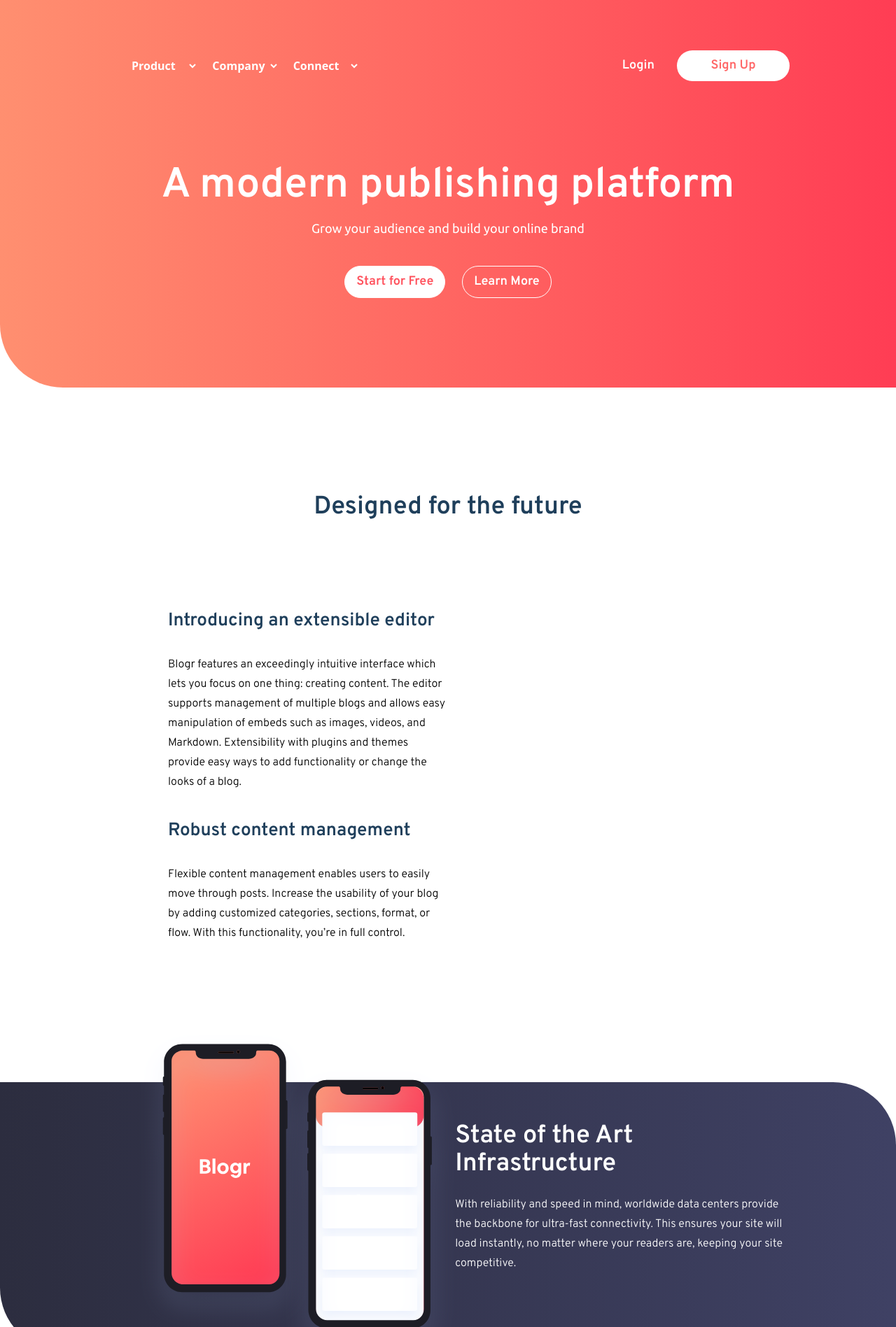
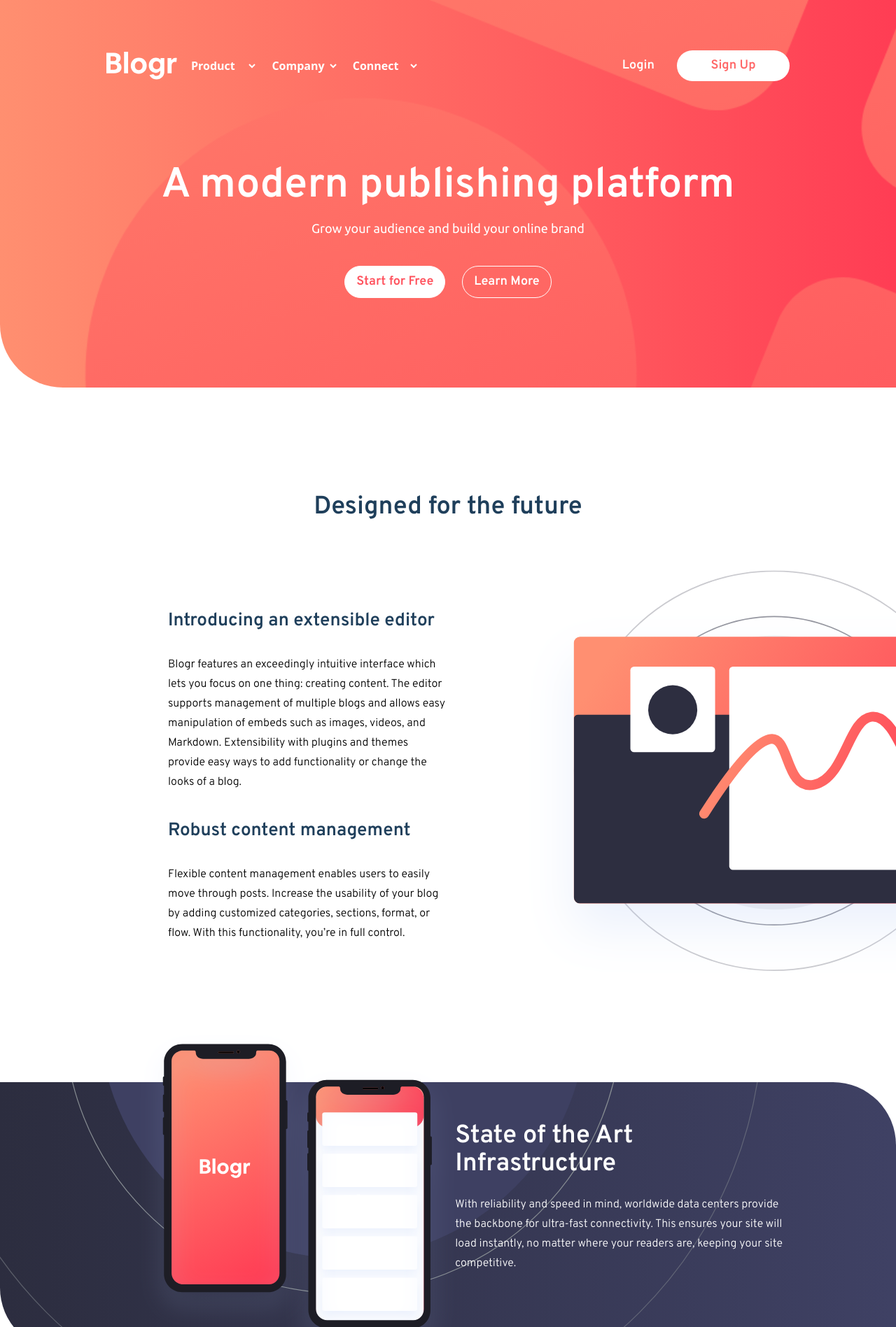
Before and after one commit to Fede2797/frontend_mentor_blogr, a website: page index.html in a window 1280 px wide. Shown: the top 1897 px of the page at 70% size. Drawn offline with Linux system fonts and the light colour scheme; the site is published under a folder, as on GitHub Pages, so addresses that start at the root find nothing; files whose address does not match are found by name.

Commit message:
Fixed path of /images to images for github pages

```diff
--- a/index.html
+++ b/index.html
@@ -16,13 +16,12 @@
 
   <!-- Intro -->
   <section class="bg-gradient-to-b lg:bg-gradient-to-r from-[#ff8f70] to-[#ff3d54] rounded-bl-[90px] overflow-hidden">
-    <!-- <div class="w-full h-full bg-[position:35%_33%] flex flex-col px-6 pt-16 rounded-bl-[90px] pb-32" style="background-image: url('/images/bg-pattern-intro-mobile.svg')"> -->
     <div class="w-full h-full bg-[position:35%_33%] flex flex-col px-6 pt-16 rounded-bl-[90px] pb-32
-    bg-[url('/images/bg-pattern-intro-mobile.svg')]
-    md:bg-[url('/images/bg-pattern-intro-desktop.svg')] md:bg-[position:25%50%] ">
+    bg-[url('images/bg-pattern-intro-mobile.svg')]
+    md:bg-[url('images/bg-pattern-intro-desktop.svg')] md:bg-[position:25%50%] ">
         <!-- Navbar -->
         <div class="flex flex-row justify-between md:max-w-4/5 lg:max-w-full lg:mx-32 items-center">
-            <a href="#"><img class="md:mr-8" src="/images/logo.svg" alt=""></a>
+            <a href="#"><img class="md:mr-8" src="images/logo.svg" alt=""></a>
             <div class="hidden md:block w-full">
                 <div class="flex justify-between">
                     <div class="flex gap-4 min-w-[330px]">
@@ -65,7 +64,7 @@
                 </div>
             </div>
             <a href="#">
-                <img class="md:hidden h-5 w-10 self-center" src="/images/icon-hamburger.svg" alt="">
+                <img class="md:hidden h-5 w-10 self-center" src="images/icon-hamburger.svg" alt="">
             </a>
         </div>
 
@@ -99,7 +98,7 @@
     <div class="flex flex-col gap-2 items-center md:flex-row-reverse md:relative">
         <div class="md:w-full">
             <div class="pt-16 pb-8 overflow-hidden md:overflow-visible md:absolute md:-translate-y-1/2 md:translate-x-2/3">
-                <img class="scale-[110%] md:scale-[180%] md:object-cover" src="/images/illustration-editor-mobile.svg" alt="">
+                <img class="scale-[110%] md:scale-[180%] md:object-cover" src="images/illustration-editor-mobile.svg" alt="">
             </div>
         </div>
         <div class="flex flex-col md:w-full">
@@ -127,7 +126,7 @@
   <section class="relative mt-24 md:mt-0">
     <div class="absolute bg-gradient-to-b lg:bg-gradient-to-r from-[#2c2d3f] to-[#3f4164] rounded-tr-[90px] rounded-bl-[90px] w-full z-[-1]
     mt-0 top-[15%] py-96 md:py-[320px] lg:py-48 overflow-hidden">
-        <div class="absolute bg-no-repeat bg-[url('/images/bg-pattern-circles.svg')]
+        <div class="absolute bg-no-repeat bg-[url('images/bg-pattern-circles.svg')]
         w-[1000px] h-[1018px] bg-[length:600px] -top-[220px] -left-[110px]
         md:w-[1550px] md:h-[1550px] md:bg-[length:1200px] md:-top-[700px] md:right-[170px]"></div>
     </div>
```
Also changed, not shown: css/style.css.
